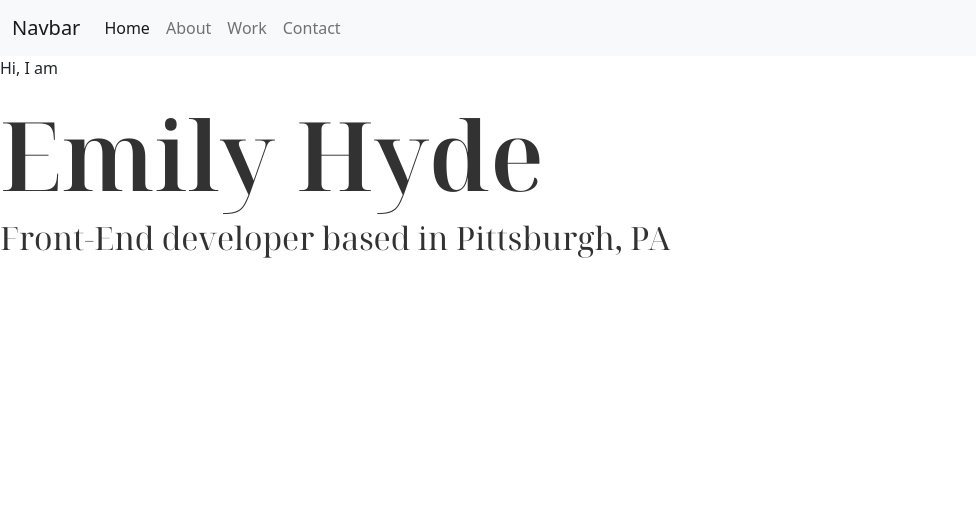
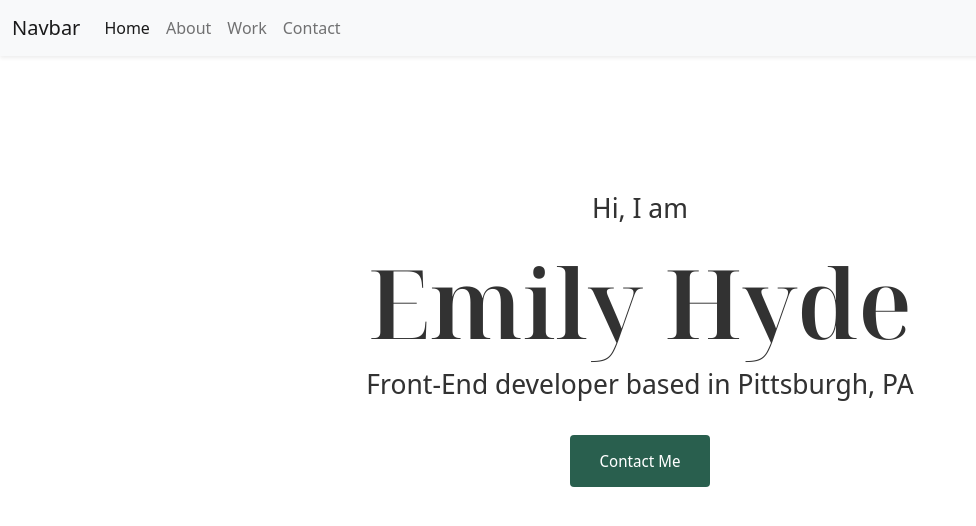
Before and after one commit to carefulRabbit/portfolio-first, a plain HTML site: page index.html in a window 1280 px wide. Shown: the whole page, without its empty margins (0-976 px from the left). Drawn offline with nearby package versions, Linux system fonts and the light colour scheme.

Commit message:
styling for button and headers
Added styling to button and headers.

Removed some styling from the CSS root class.

```diff
--- a/index.html
+++ b/index.html
@@ -14,7 +14,7 @@
     <title>Document</title>
 </head>
 <body>
-    <nav class="navbar navbar-expand-lg navbar-light bg-light">
+    <nav class="navbar navbar-expand-lg navbar-light bg-light shadow-sm">
   <div class="container-fluid">
     <a class="navbar-brand" href="#">Navbar</a>
     <button class="navbar-toggler" type="button" data-bs-toggle="collapse" data-bs-target="#navbarSupportedContent" aria-controls="navbarSupportedContent" aria-expanded="false" aria-label="Toggle navigation">
@@ -46,7 +46,8 @@
 <div class="hero">
   <p>Hi, I am</p>
   <h1>Emily Hyde</h1>
-  <h2>Front-End developer based in Pittsburgh, PA</h2>
+  <h2 class="mb-5">Front-End developer based in Pittsburgh, PA</h2>
+  <div><a href="/contact.html">Contact Me</a></div>
 </div>
 
 </body>
--- a/src/styles.css
+++ b/src/styles.css
@@ -1,10 +1,10 @@
 :root{
     --text-dark: #323232;
-    --text-light: #f4e5c2;
     --branding-dark: #295f4e;
     --branding-light: #6db193;
     --heading-font: 'Noto Serif Display', serif;
     --text-font: 'Noto Sans Display', sans-serif;
+
 }
 
 h1, h2, h3, h4, h5, h6{
@@ -12,9 +12,40 @@ h1, h2, h3, h4, h5, h6{
     color: var(--text-dark);
 }
 
+.hero{
+    text-align: center;
+    margin: 130px auto;
+    line-height: 1.5;
+    max-width: 800px;
+}
+
 .hero h1{
     font-family: var(--heading-font);
     color: var(--text-dark);
     font-weight: 600;
     font-size: 96px;
+
 }
+
+.hero a{
+    padding: 15px 30px;
+    text-decoration: none;
+    font-family: var(--text-font);
+    border-radius: 4px;
+    background-color: var(--branding-dark);
+    color: white;
+    transition: all 150ms ease-in-out;
+}
+.hero a:hover{
+    background-color: white;
+    border: 1.5px solid var(--branding-dark);
+    color: var(--text-dark);
+    font-weight: 600;
+}
+
+.hero p, h2{
+    font-family: var(--text-font);
+    color: var(--text-dark);
+    font-weight: 400;
+    font-size: 28px;
+}
```
